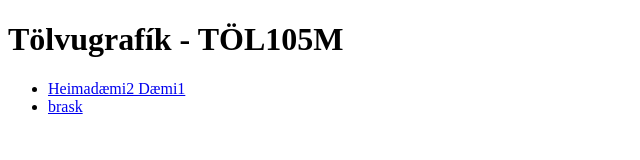
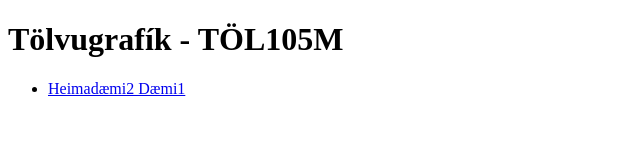
Before and after one commit to SvanaBirgis/SvanaBirgis.github.io, a plain HTML site: page index.html in a window 1280 px wide. Shown: the full height of the page, 0-640 px from the left. Drawn offline with Linux system fonts and the light colour scheme.

Commit message:
Update index.html

```diff
--- a/index.html
+++ b/index.html
@@ -6,9 +6,6 @@
             <li>
                 <a href="h2_1/">Heimadæmi2 Dæmi1</a>
             </li>
-            <li>
-                <a href="02/">brask</a>
-            </li>
         </ul>
     </body>
 </html>
```
